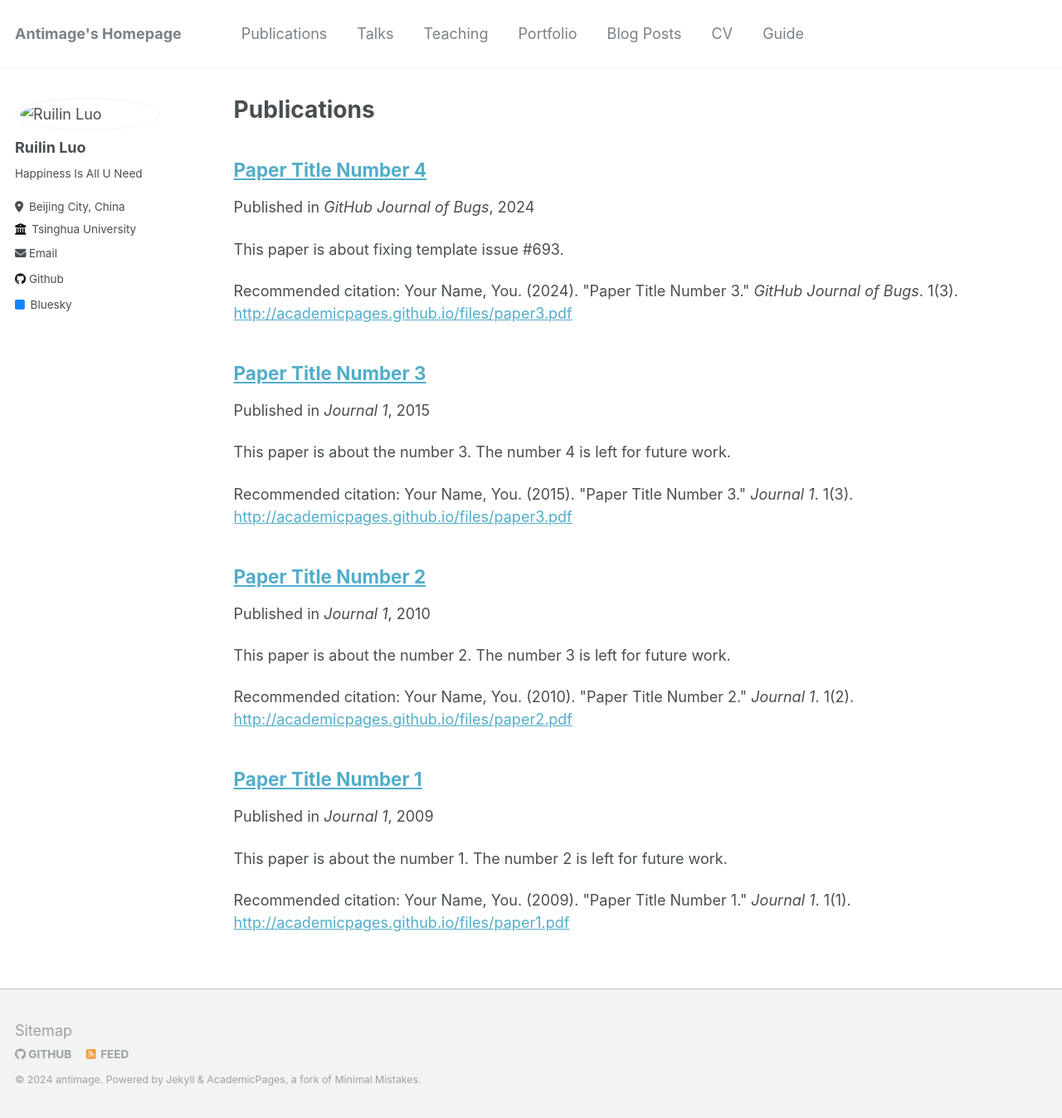
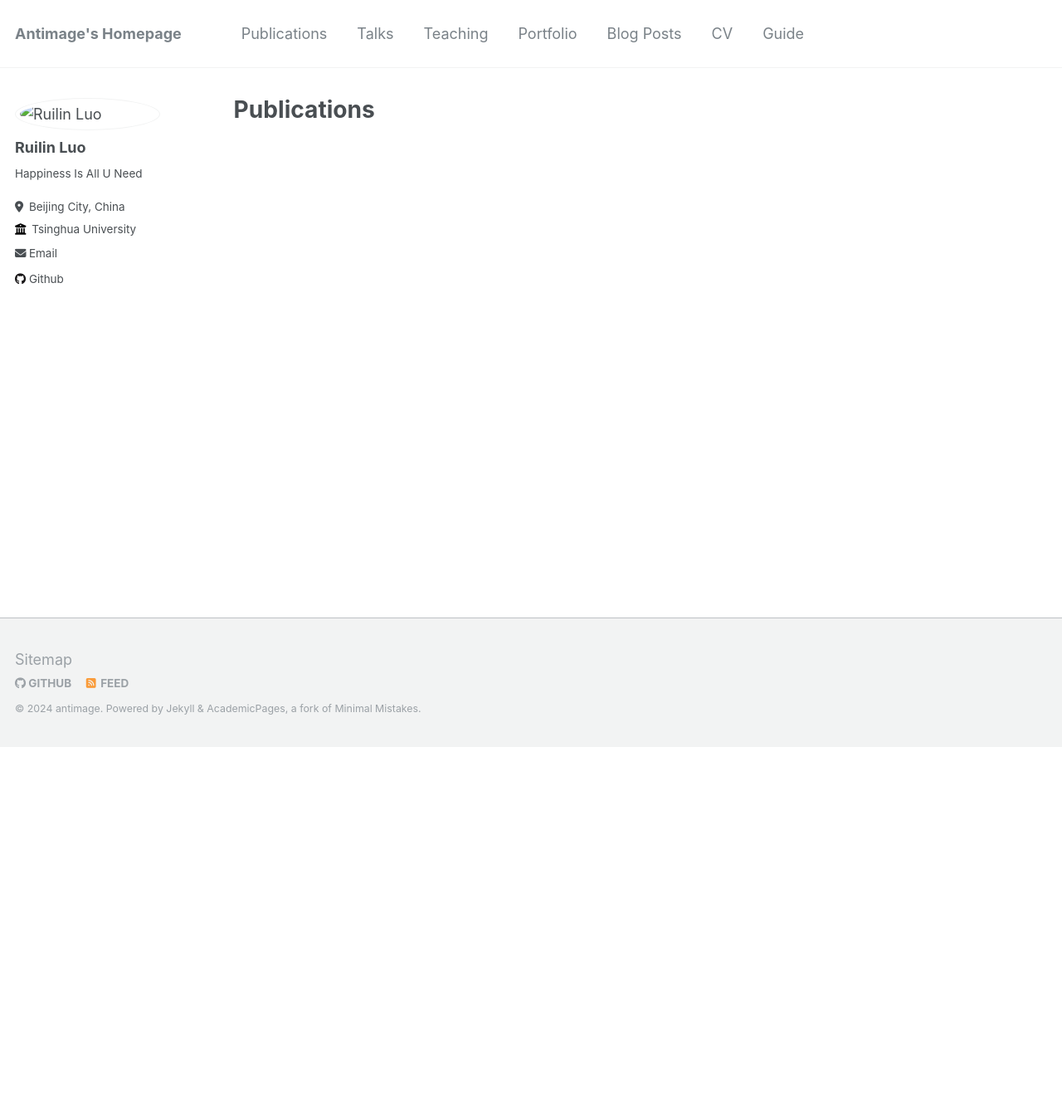
Before and after one commit to lrlbbzl/lrlbbzl.github.io, a Jekyll site: the page built from _pages/publications.md, in a window 1280 px wide. Shown: the whole page at 83% size. Built offline with Jekyll 4.4.1, drawn with Linux system fonts in a browser that asks for light colours; after the commit the page ends 900 px from its top, so only the background shows below that; part of the change alters nothing that is shown.

Commit message:
Update _config.yml

```diff
--- a/_config.yml
+++ b/_config.yml
@@ -47,7 +47,7 @@ author:
   stackoverflow    : # User number or user number and name (i.e., use "1" or "1/jeff-atwood")
 
   # Social media
-  bluesky          : "bsky.app" # Replace this with you Bluesky username
+  bluesky          : # "bsky.app" # Replace this with you Bluesky username
   facebook         : # Username
   flickr           : # Username
   foursquare       : # Username
@@ -197,19 +197,19 @@ kramdown:
 
 
 # Collections
-collections:
-  teaching:
-    output: true
-    permalink: /:collection/:path/
-  publications:
-    output: true
-    permalink: /:collection/:path/
-  portfolio:
-    output: true
-    permalink: /:collection/:path/
-  talks:
-    output: true
-    permalink: /:collection/:path/
+# collections:
+#   teaching:
+#     output: true
+#     permalink: /:collection/:path/
+#   publications:
+#     output: true
+#     permalink: /:collection/:path/
+#   portfolio:
+#     output: true
+#     permalink: /:collection/:path/
+#   talks:
+#     output: true
+#     permalink: /:collection/:path/
 
 
 # Defaults
```
